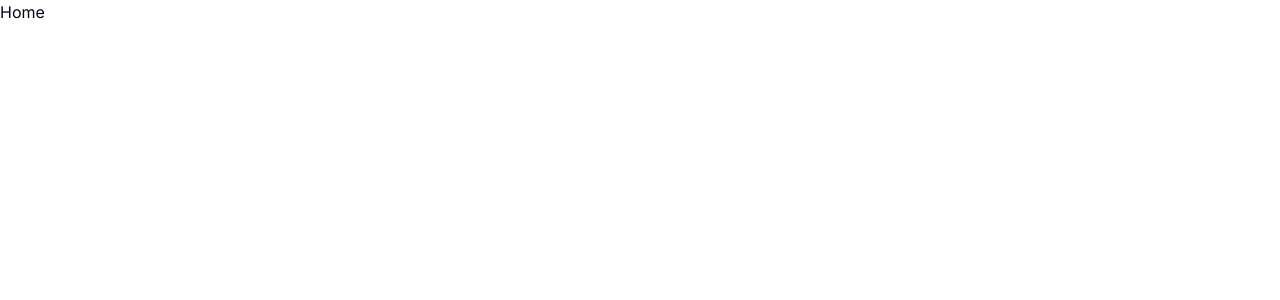
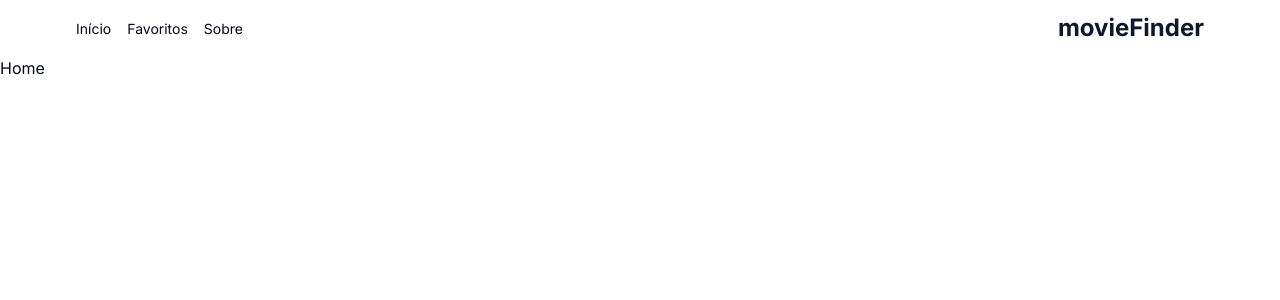
Before and after one commit to vxc333/moviefinder-nextjs, a Next.js app: page / in a window 1280 px wide. Shown: the top 300 px of the page. Built offline with nearby package versions, Linux system fonts and the light colour scheme.

Commit message:
header creation

```diff
--- a/package.json
+++ b/package.json
@@ -16,6 +16,7 @@
     "next": "14.2.5",
     "react": "^18",
     "react-dom": "^18",
+    "react-icons": "^5.3.0",
     "tailwind-merge": "^2.5.2",
     "tailwindcss-animate": "^1.0.7"
   },
--- a/src/app/layout.tsx
+++ b/src/app/layout.tsx
@@ -1,6 +1,7 @@
 import type { Metadata } from "next";
 import { Inter } from "next/font/google";
 import "./globals.css";
+import Header from "@/components/Header";
 
 const inter = Inter({ subsets: ["latin"] });
 
@@ -16,7 +17,10 @@ export default function RootLayout({
 }>) {
   return (
     <html lang="pt-br">
-      <body className={inter.className}>{children}</body>
+      <body className={inter.className}>
+        <Header />
+        {children}
+      </body>
     </html>
   );
 }
--- /dev/null
+++ b/src/components/Header.tsx
@@ -0,0 +1,22 @@
+import React from "react";
+import MenuItem from "./MenuItem";
+import { FaHome } from "react-icons/fa";
+import { FaInfoCircle } from "react-icons/fa";
+import { FaStar } from "react-icons/fa";
+import Link from "next/link";
+export default function Header() {
+  return (
+    <div className="flex justify-between items-center p-3 max-w-6xl mx-auto">
+      <div className="flex gap-4">
+        <MenuItem title="Início" address="/" Icon={FaHome} />
+        <MenuItem title="Favoritos" address="/favoritos" Icon={FaStar} />
+        <MenuItem title="Sobre" address="/sobre" Icon={FaInfoCircle} />
+      </div>
+      <Link href={"/"}>
+        <span className="text-base font-bold text-slate-900 sm:text-2xl">
+          movieFinder
+        </span>
+      </Link>
+    </div>
+  );
+}
--- /dev/null
+++ b/src/components/MenuItem.tsx
@@ -0,0 +1,17 @@
+import Link from "next/link";
+import React from "react";
+import { IconType } from "react-icons";
+
+interface MenuItemProps {
+  title: string;
+  address: string;
+  Icon: IconType;
+}
+export default function MenuItem({ title, address, Icon }: MenuItemProps) {
+  return (
+    <Link href={address} className="hover:text-slate-600">
+      <Icon className="text-xl sm:hidden"/>
+      <p className="hidden sm:inline text-sm">{title}</p>
+    </Link>
+  );
+}
```
Also changed, not shown: 1 other file (tests, documents, lock files or other folders).
